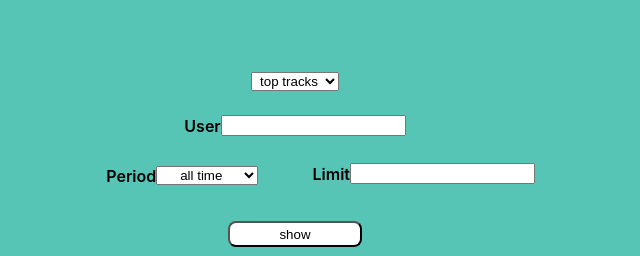
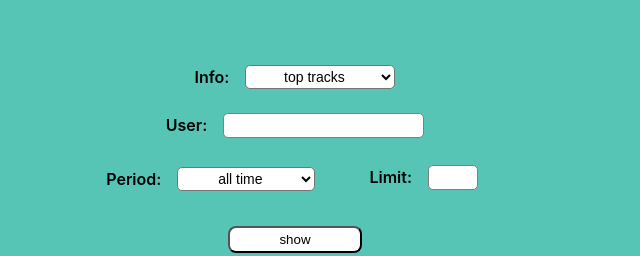
Before and after one commit to andavgc/lastatistics-frontend, a React app: page / in a window 1280 px wide. Shown: the part 63-319 px from the top of the page, without its empty margins (345-985 px from the left). Built offline with nearby package versions, Linux system fonts and the light colour scheme.

Commit message:
formatting css

```diff
--- a/src/components/formulario/formulario.module.css
+++ b/src/components/formulario/formulario.module.css
@@ -42,7 +42,7 @@
 
 }
 
-.texto_user {
+.texto__user {
     font-size: 15px;
     border-radius: 5px;
     border: 1px solid grey;
@@ -51,7 +51,7 @@
     text-align-last:center;
 }
 
-.texto_limit {
+.texto__limit {
     font-size: 15px;
     border-radius: 5px;
     border: 1px solid grey;
--- a/src/components/formulario/index.js
+++ b/src/components/formulario/index.js
@@ -37,27 +37,28 @@ export default function Formulario({ periods, period, methods, aoPeriodoAlterado
 
     return (
         <div className={styles.form}>
-            <div>
-                <select required={true} className={styles.select} value={methodValue} onChange={event => aoMetodoAlterado(event.target.value)}>
+            <div className={styles.method__selector}>
+                <label className={styles.label}>Info:&emsp;</label>
+                <select required={true} className={styles.select__method} value={methodValue} onChange={event => aoMetodoAlterado(event.target.value)}>
                     <option />
                     {methods[0].user.map((method) => <option className={styles.option} key={method.label}>{method.label}</option>)}
                 </select>
             </div>
             <div className={styles.user}>
-                <label className={styles.label}>User</label>
-                <input required={true} type="user" id='user' className={styles.texto} value={user} onChange={(e) => setUser(e.target.value)}></input>
+                <label className={styles.label}>User:&emsp;</label>
+                <input required={true} type="user" id='user' className={styles.texto__user} value={user} onChange={(e) => setUser(e.target.value)}></input>
             </div>
             <div className={styles.params}>
                 <div className={styles.period}>
-                    <label className={styles.label}>Period</label>
-                    <select required={true} className={styles.select} value={periodValue} onChange={event => aoPeriodoAlterado(event.target.value)}>
+                    <label className={styles.label}>Period:&emsp;</label>
+                    <select required={true} className={styles.select__period} value={periodValue} onChange={event => aoPeriodoAlterado(event.target.value)}>
                         <option />
                         {periods.map((period) => <option className={styles.option} key={period.label}>{period.label}</option>)}
                     </select>
                 </div>
                 <div className={styles.limit}>
-                    <label className={styles.label}>Limit</label>
-                    <input required={true} type="text" id='limit' className={styles.texto} value={limit} onChange={(e) => setLimit(e.target.value)}></input>
+                    <label className={styles.label}>Limit:&emsp;</label>
+                    <input required={true} type="text" id='limit' className={styles.texto__limit} value={limit} onChange={(e) => setLimit(e.target.value)}></input>
                 </div>
             </div>
             <button onClick={() => addUserHandler(user, period, limit, method)}>show</button>
```
